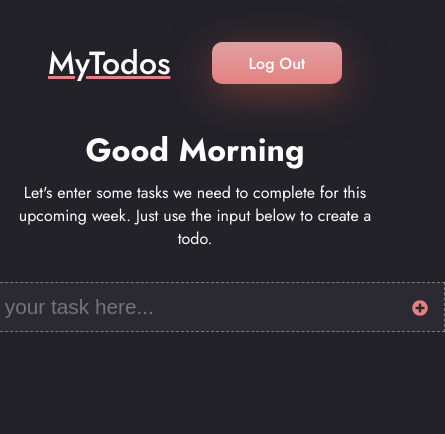
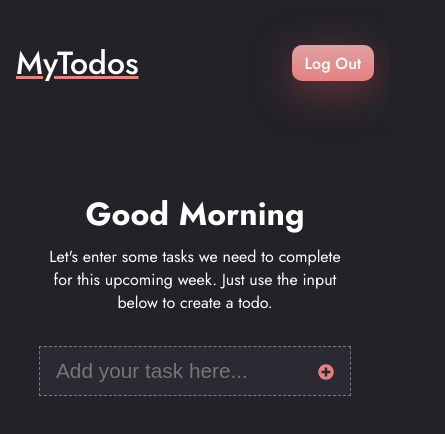
Before and after one commit to tonylubin/todos-app, a React (Create React App) app: page /home in a window 390 px wide. Shown: the top 434 px of the page, 445 px wide, since content can reach past the window. Built offline with nearby package versions, Linux system fonts and the light colour scheme.

Commit message:
media queries

```diff
--- a/src/Components/Button/Button.module.scss
+++ b/src/Components/Button/Button.module.scss
@@ -5,7 +5,7 @@
     background-image: linear-gradient(180deg, #e1a0a0 ,#e58181);
     box-shadow: 0 10px 40px #6b3838;
     border-radius: 10px;
-    padding: 0.6rem 2.3rem;
+    padding: 0.4rem 0.8rem;
     color: #fff;
     border: none;
 }
@@ -13,3 +13,9 @@
 .defaultButton:active {
     background-image: linear-gradient(180deg, #e2c1c1, #ea8282);
 }
+
+@media (min-width: 1024px) {
+    .defaultButton {
+        padding: 0.6rem 2.3rem;
+    }
+}
--- a/src/Components/Form/Form.module.scss
+++ b/src/Components/Form/Form.module.scss
@@ -25,7 +25,3 @@
         padding-left: 5px;
     }
 }
-
-form > label, input {
-    margin-bottom: 0.5rem;
-}
--- a/src/Components/Header/Header.module.scss
+++ b/src/Components/Header/Header.module.scss
@@ -4,7 +4,7 @@
     display: flex;
     justify-content: space-between;
     align-items: center;
-    padding: 0rem 3rem;
+    padding: 0 1rem;
 }
 
 .heading > h1 {
@@ -12,3 +12,9 @@
     text-decoration: underline;
     text-decoration-color: #e58181;
 }
+
+@media (min-width: 1024px) {
+    .heading {
+        padding: 0 3rem;
+    }
+}
--- a/src/Components/Home/Home.module.scss
+++ b/src/Components/Home/Home.module.scss
@@ -2,6 +2,8 @@
     display: flex;
     align-items: center;
     flex-direction: column;
+    width: 80vw;
+    margin: 4rem auto;
 }
 
 .homepage > p {
@@ -11,4 +13,11 @@
 
 .tasklistSection {
     margin-top: 2rem;
+    width: 100%;
 }
+
+@media (min-width: 1024px) {
+    .tasklistSection {
+        width: 500px;
+    }
+}
--- a/src/Components/Main/Main.module.scss
+++ b/src/Components/Main/Main.module.scss
@@ -1,11 +1,11 @@
 .mainPage {
     height: 85vh;
-    width: 50vw;
-    margin: 30px auto;
+    width: 80vw;
+    margin: 4rem auto 0 auto;
     text-align: start;
 }
 
-.mainPage > h1, p {
+.mainPage > h1 {
     margin-bottom: 1rem;
 }
 
@@ -16,3 +16,9 @@ span {
 span:hover {
     cursor: pointer;
 }
+
+@media (min-width: 1024px) {
+    .mainPage {
+        width: 50vw;
+    }
+}
--- a/src/Components/TaskForm/TaskForm.module.scss
+++ b/src/Components/TaskForm/TaskForm.module.scss
@@ -1,6 +1,6 @@
 .taskForm {
     list-style: none;
-    width: 500px;
+    width: 100%;
     height: 50px;
     background-color: #2b2a33;
     padding: 0 1rem;
@@ -12,6 +12,7 @@
     padding-top: 12px;
 
     &__input {
+    width: 80%;
     background-color: #2b2a33;
     border: none;
     margin-right: 1rem;
@@ -33,3 +34,9 @@
         border-radius: 5px;
     }
 }
+
+@media (min-width: 1024px) {
+    .taskForm {
+        width: 500px;
+    }
+}
--- a/src/Components/Todo/Todo.module.scss
+++ b/src/Components/Todo/Todo.module.scss
@@ -4,7 +4,7 @@
     padding: 0.5rem 1rem;
     list-style: none;
     background-color: #2b2a33;
-    width: 500px;
+    width: 100%;
     height: auto;
     margin-bottom: 1rem;
     gap: 2.5rem;
@@ -41,3 +41,9 @@
 input[type="checkbox"]:checked {
     accent-color: #e58181;
 }
+
+@media (min-width: 1024px) {
+    .listItem {
+        width: 500px;
+    }
+}
--- a/src/index.css
+++ b/src/index.css
@@ -8,6 +8,8 @@
 
 body {
   margin: 0;
+  padding: 0;
+  box-sizing: border-box;
   font-family: -apple-system, BlinkMacSystemFont, 'Segoe UI', 'Roboto', 'Oxygen',
     'Ubuntu', 'Cantarell', 'Fira Sans', 'Droid Sans', 'Helvetica Neue',
     sans-serif;
```
